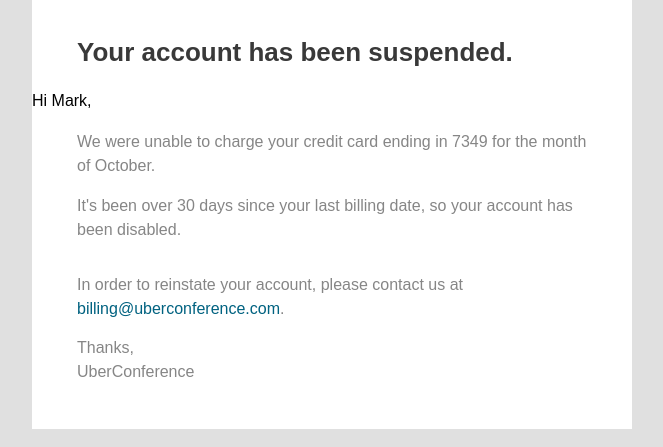
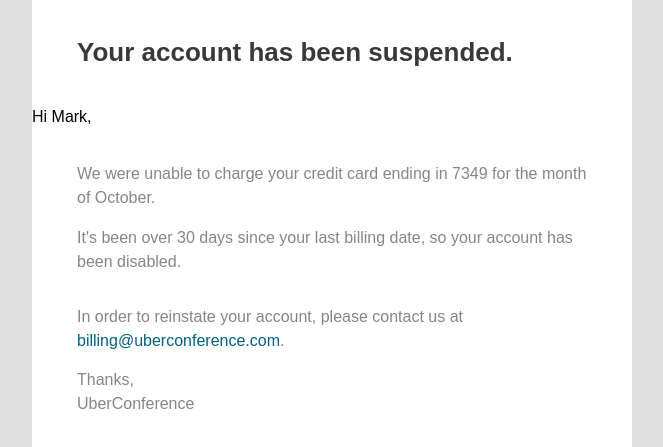
Before and after one commit to jluna0321/fictional-potato, a plain HTML site: page index.html in a window 1280 px wide. Shown: the part 241-688 px from the top of the page, without its empty margins (308-971 px from the left). Drawn offline with Linux system fonts and the light colour scheme; a script that the page names is missing.

Commit message:
Update index.html

```diff
--- a/index.html
+++ b/index.html
@@ -91,7 +91,7 @@
     <td colspan=3>
 
 
-    Hi Mark,
+     <p>Hi Mark,</p>
 
 
     </td>
```
